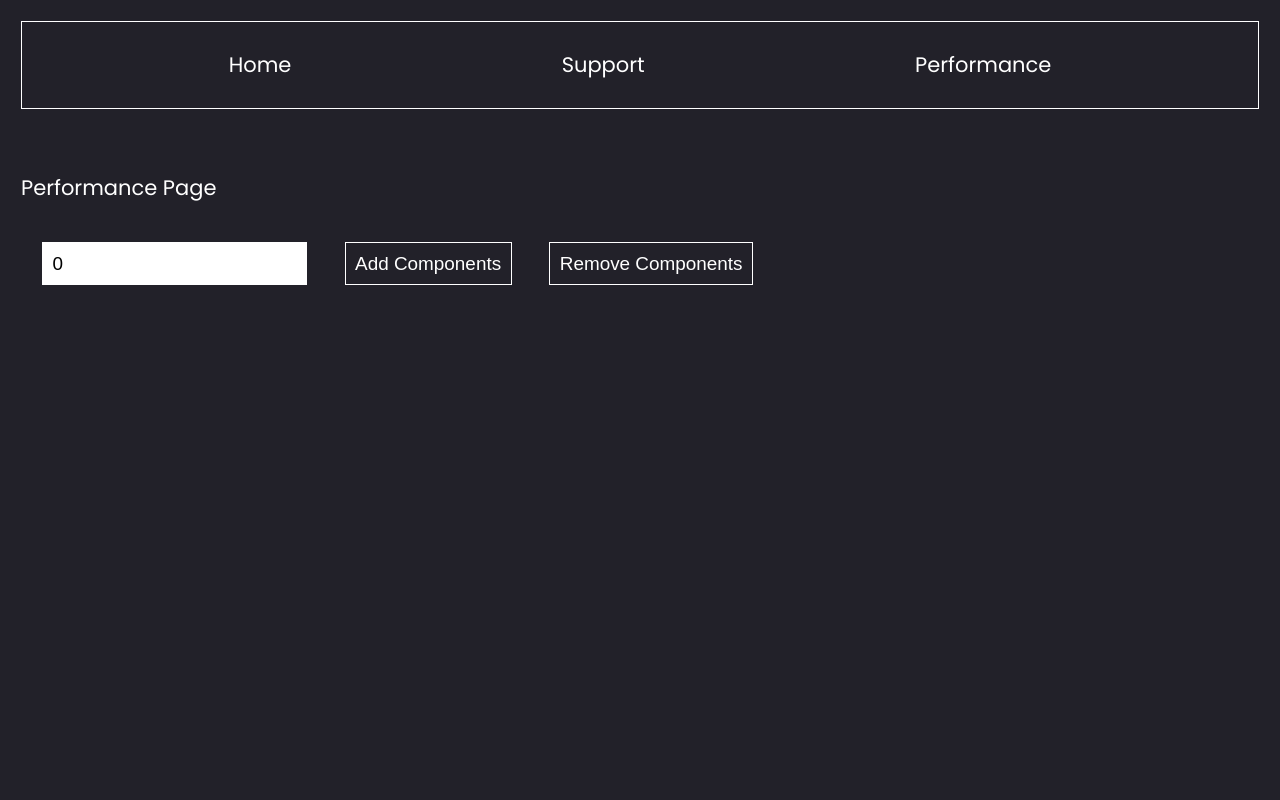
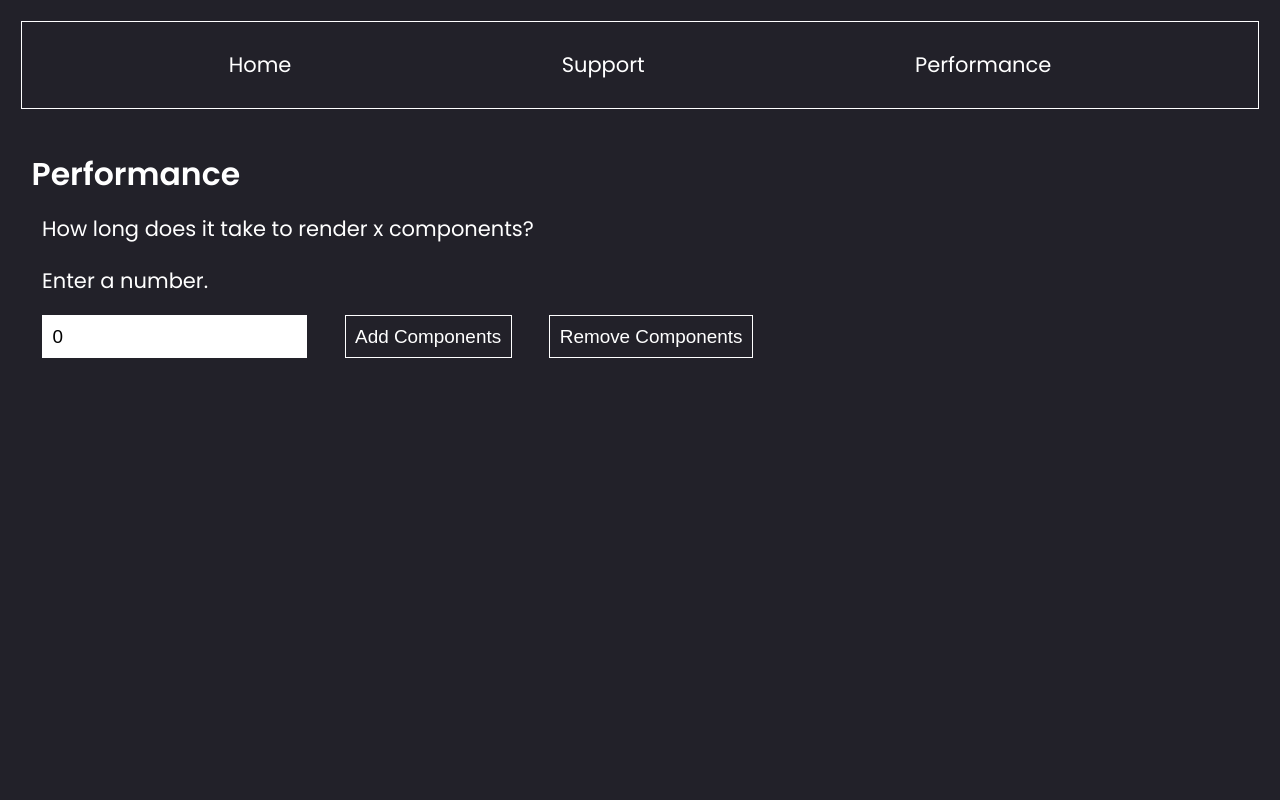
Before and after one commit to CarstenClauss/ba-react, a Next.js app: page /performance in a window 1280 px wide. Shown: the top 800 px of the page. Built offline with nearby package versions, Linux system fonts and the light colour scheme.

Commit message:
feat: Optimize performance page

```diff
--- a/components/layout.jsx
+++ b/components/layout.jsx
@@ -6,7 +6,6 @@ import NavBar from './molecule/navbar';
 
 const Wrapper = styled.div`
   width: 100%;
-  height: 100%;
   background-color: #222129;
   color: white;
 `;
@@ -14,8 +13,8 @@ const Wrapper = styled.div`
 const Content = styled.div`
   background-color: #222129;
   margin-top: 1em;
-  padding: 1em;
   width: 100vw;
+  height: 100vh;
 `;
 
 const NavWrapper = styled.div`
--- a/components/molecule/hero.jsx
+++ b/components/molecule/hero.jsx
@@ -12,7 +12,6 @@ const StyledImage = styled.div`
     flex-direction: column;
     align-items: center;
     justify-content: center;
-    background-color: #90B7B6;
 `;
 
 export default function Hero({ children }) {
--- /dev/null
+++ b/components/molecule/renderform.jsx
@@ -0,0 +1,68 @@
+import React, { useState } from 'react';
+import styled from 'styled-components';
+
+const FormWrapper = styled.div`
+  padding: 1em 1em 1em 2em;
+`;
+
+const FormButtons = styled.div`
+  display: flex;
+  flex-direction: row;
+  flex-wrap: wrap;
+  text-align: center;
+`;
+
+const StyledButton = styled.button`
+  font-size: 0.9em;
+  border: white solid 1px;
+  background-color: transparent;
+  color: white;
+  padding: 0.5em;
+  margin: 1em 2em 0 0;
+`;
+
+const StyledInput = styled.input`
+  font-size: 0.9em;
+  border: white solid 1px;
+  padding: 0.5em;
+  margin: 1em 2em 0 0;
+`;
+
+export default function Renderform({ action }) {
+  const [input, setInput] = useState(0);
+
+  return (
+    <FormWrapper>
+      Enter a number.
+      <FormButtons>
+        <StyledInput
+          type="number"
+          name="number"
+          placeholder="number"
+          value={input}
+          onChange={(e) => {
+            setInput(e.target.value);
+          }}
+          required
+        />
+        <StyledButton
+          type="button"
+          onClick={() => {
+            action(input);
+          }}
+        >
+          Add Components
+        </StyledButton>
+        <StyledButton
+          type="button"
+          onClick={() => {
+            setInput(0);
+            action(0);
+          }}
+        >
+          Remove Components
+        </StyledButton>
+      </FormButtons>
+    </FormWrapper>
+  );
+}
--- a/components/opener.jsx
+++ b/components/opener.jsx
@@ -9,12 +9,14 @@ const Wrapper = styled.div`
   height: 100vh;
 `;
 
-export default function Opener() {
+export default function Opener(props) {
+  const { children } = props;
+
   return (
     <Wrapper>
       <Hero>
         <Title>
-          REACT
+          {children}
         </Title>
       </Hero>
     </Wrapper>
--- a/pages/performance.jsx
+++ b/pages/performance.jsx
@@ -3,38 +3,25 @@
 import React, { useState } from 'react';
 import styled from 'styled-components';
 import Layout from '../components/layout';
+import RenderForm from '../components/molecule/renderform';
 
 const Wrapper = styled.div`
   height: 100vh;
 `;
 
+const StyledTitle = styled.h2`
+  margin: 0 0 0.5em 1em;
+`;
+
+const Description = styled.div`
+  margin: 0 0 0 2em;
+`;
+
 const ComponentList = styled.div`
   margin: 5px;
-  height: 50px;
-`;
-
-const FormWrapper = styled.div`
-  display: flex;
-  flex-direction: row;
-  flex-wrap: wrap;
-  text-align: center;
-  padding: 1em;
-`;
-
-const StyledButton = styled.button`
-  font-size: 0.9em;
-  border: white solid 1px;
-  background-color: transparent;
-  color: white;
-  padding: 0.5em;
-  margin: 1em 2em 0 0;
-`;
-
-const StyledInput = styled.input`
-  font-size: 0.9em;
-  border: white solid 1px;
-  padding: 0.5em;
-  margin: 1em 2em 0 0;
+  height: 40px;
+  width: 40px;
+  font-size: 0.5em;
 `;
 
 const ComponentContainer = styled.div`
@@ -46,60 +33,39 @@ const ComponentContainer = styled.div`
 `;
 
 export default function Performance() {
+  const title = 'Performance';
+  const description = 'How long does it take to render x components?';
+
   const [variable, setVariable] = useState([]);
-  const [input, setInput] = useState(0);
 
   let numbers = [];
   let i = 1;
+
+  const childHandler = (input) => {
+    numbers = Array.from({ length: input }, () => (Math.random() * 0xFFFFFF << 0).toString(16));
+    setVariable(numbers);
+    console.log(numbers);
+  };
 
   const componentStyle = (color, x) => ({
     backgroundColor: x + color,
   });
 
-  function handleSubmit(x, e) {
-    e.preventDefault();
-    numbers = Array.from({ length: x }, () => (Math.random() * 0xFFFFFF << 0).toString(16));
-    setVariable(numbers);
-  }
-
-  function handleRemove(e) {
-    e.preventDefault();
-    numbers = [];
-    setInput(0);
-    setVariable(numbers);
-  }
-
   return (
     <Layout>
       <Wrapper>
-        Performance Page
-        <FormWrapper>
-          <StyledInput
-            type="number"
-            name="number"
-            placeholder="number"
-            value={input}
-            onChange={(e) => setInput(e.target.value)}
-            required
-          />
-          <StyledButton
-            type="button"
-            onClick={(e) => handleSubmit(input, e)}
-          >
-            Add Components
-          </StyledButton>
-          <StyledButton
-            type="button"
-            onClick={(e) => handleRemove(e)}
-          >
-            Remove Components
-          </StyledButton>
-        </FormWrapper>
+        <StyledTitle>
+          {title}
+        </StyledTitle>
+        <Description>
+          {description}
+        </Description>
+        <RenderForm action={(input) => childHandler(input)} />
         <ComponentContainer>
           { variable.map((number) => (
             <ComponentList
               key={i++}
-              value={number}
+              value={number.toString()}
               style={componentStyle(number, '#')}
             >
               #
```
